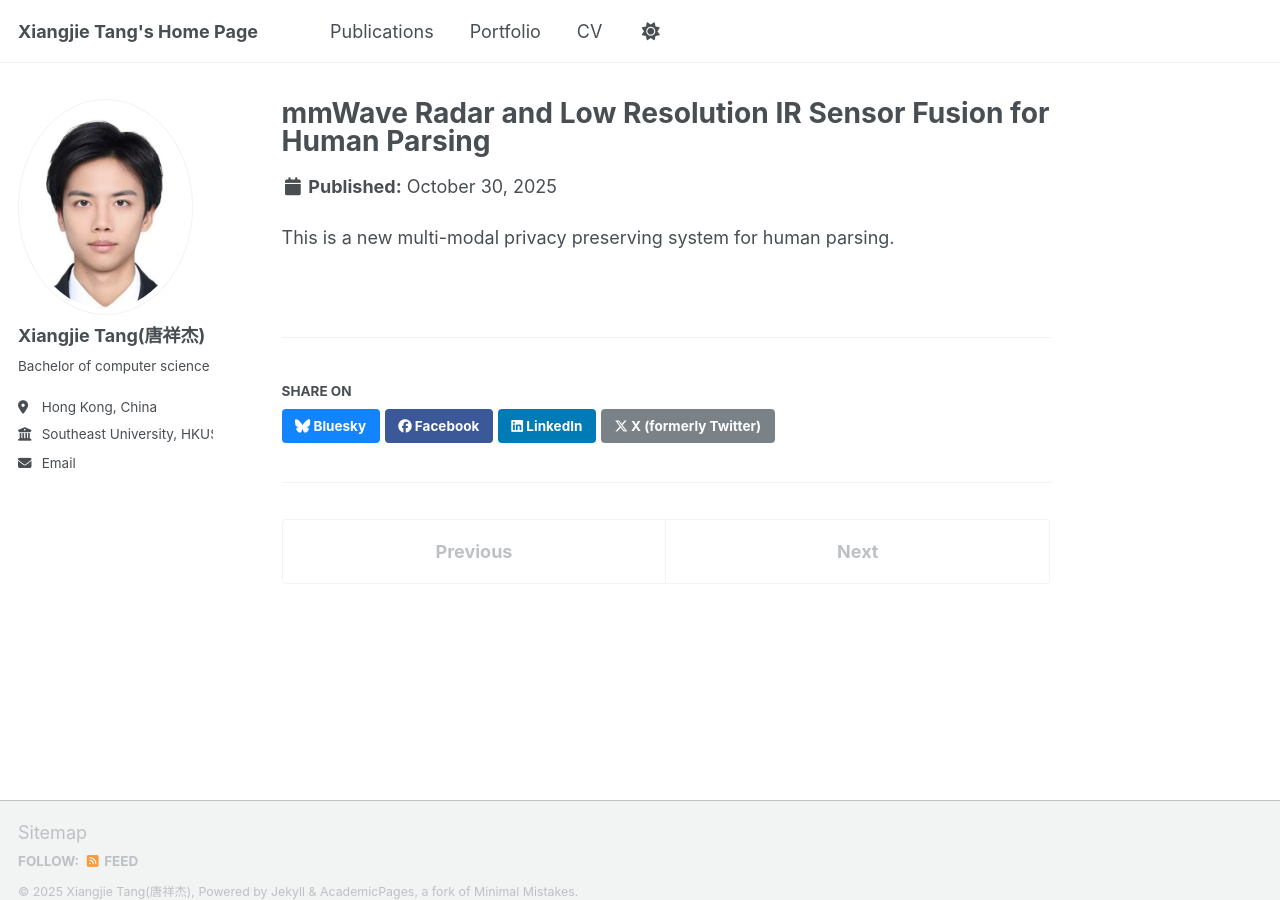
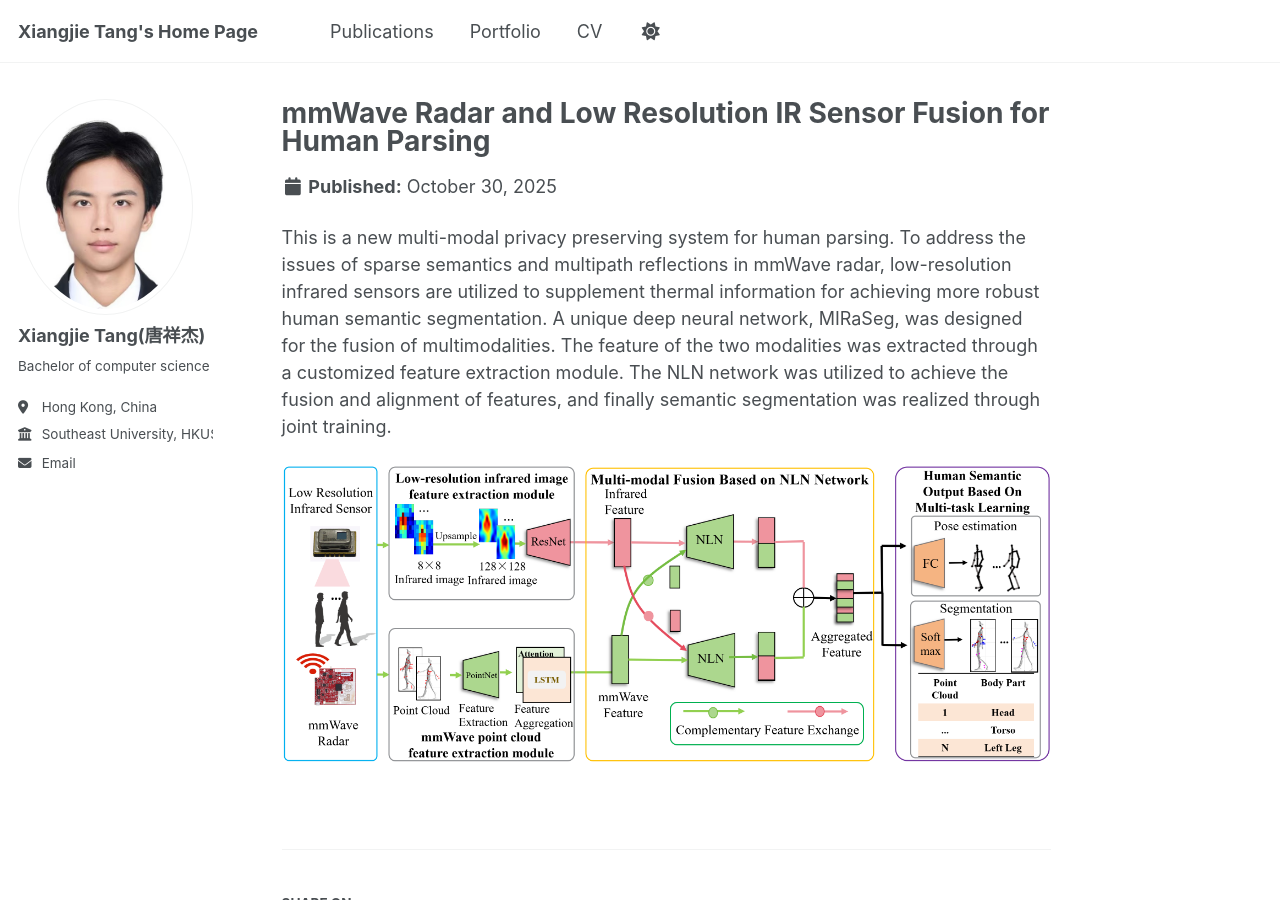
Before and after one commit to WolerT/WolerT.github.io, a Jekyll site: the page built from _portfolio/portfolio-1.md, in a window 1280 px wide and 900 px high. Built offline with Jekyll 4.4.1, drawn with Linux system fonts in a browser that asks for light colours; a script that is not in the unit is left out.

Commit message:
changemiraseg

```diff
--- a/_portfolio/portfolio-1.md
+++ b/_portfolio/portfolio-1.md
@@ -1,7 +1,10 @@
 ---
 title: "mmWave Radar and Low Resolution IR Sensor Fusion for Human Parsing"
-excerpt: "A new multi-modal privacy preserving system for human parsing<br/><img src='/images/miraseg.png'>"
+excerpt: "A new multi-modal privacy preserving system for human parsing<br/><img src='/images/mirasegquan.png'>"
 collection: portfolio
 ---
 
-This is a new multi-modal privacy preserving system for human parsing.
+This is a new multi-modal privacy preserving system for human parsing. To address the issues of sparse semantics and multipath reflections in mmWave radar, low-resolution infrared sensors are utilized to supplement thermal information for achieving more robust human semantic segmentation. A unique deep neural network, MIRaSeg, was designed for the fusion of multimodalities. The feature of the two modalities was extracted through a customized feature extraction module. The NLN network was utilized to achieve the fusion and alignment of features, and finally semantic segmentation was realized through joint training.
+
+
+![MIRaSeg](/images/miraseg.png "Architecture of MIRaSeg")
```
Also changed, not shown: images/mirasegquan.png (added).
